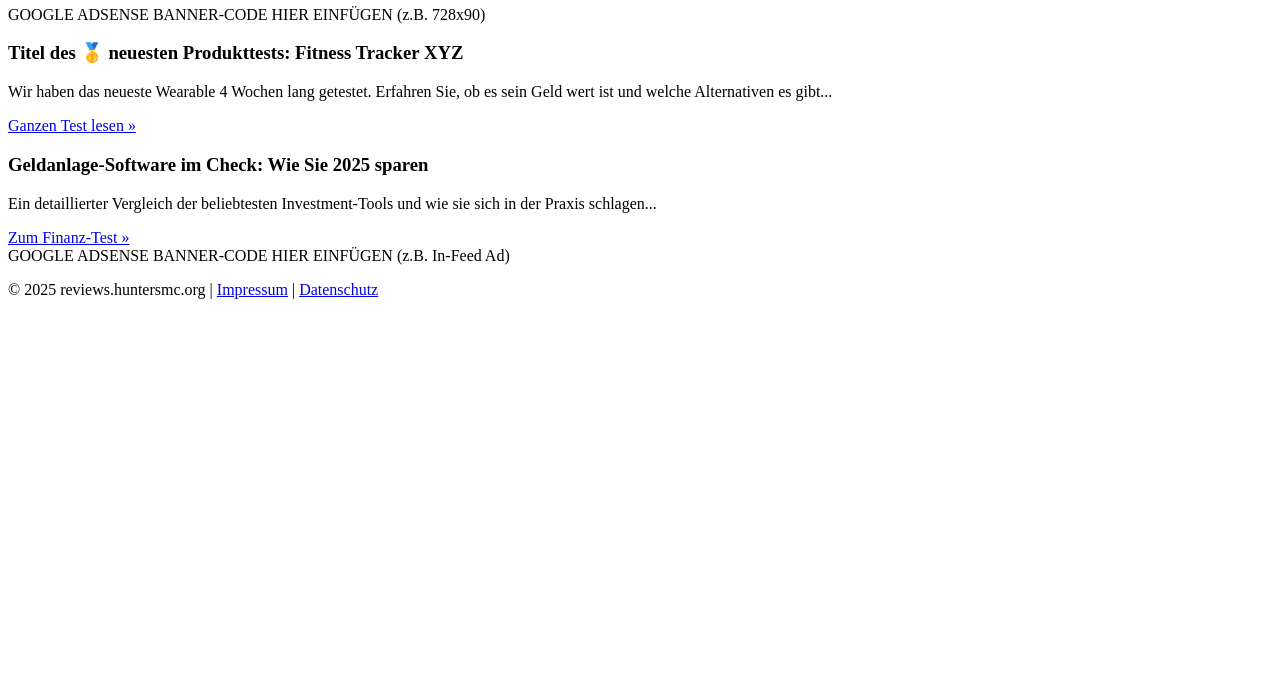
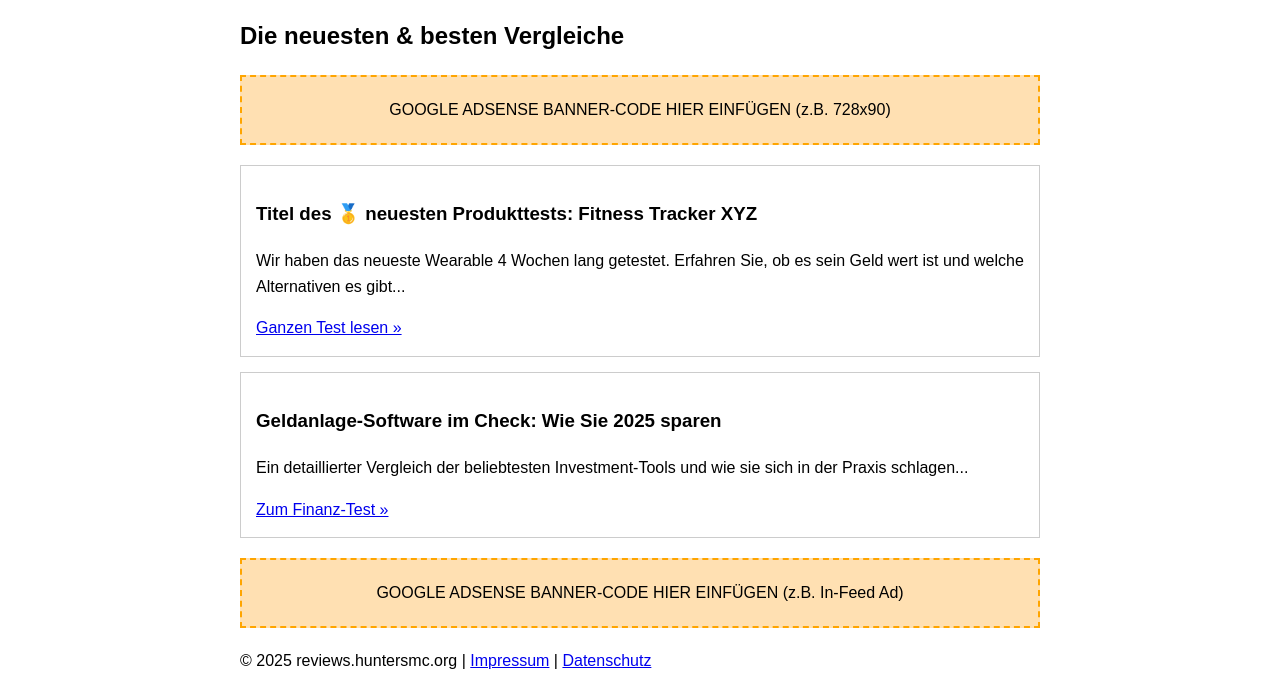
Before and after one commit to Huntersmc/reviews, a plain HTML site: page index.html in a window 1280 px wide. Shown: the part 159-848 px from the top of the page. Before the commit the page ends 800 px from the top, so only its background shows below. Drawn offline with Linux system fonts and the light colour scheme.

Commit message:
Update index.html

```diff
--- a/index.html
+++ b/index.html
@@ -6,7 +6,7 @@
     <title>Unabhängige Experten-Tests & Produkt-Reviews – reviews.huntersmc.org</title>
 
     <meta name="description" content="⭐️ Unabhängige Produkt- & Service-Tests: Finden Sie ehrliche Reviews zu Technik, Software, Finanzen und Lifestyle. Unsere detaillierten Vergleiche helfen Ihnen, die besten Kaufentscheidungen zu treffen. Lesen Sie Experten-Erfahrungen und sparen Sie Zeit & Geld. Jetzt die besten Empfehlungen entdecken!">
-    <link rel="stylesheet" href="assets/css/Homepage/styles.css">
+    <link rel="stylesheet" href="assets/css/Homepage/style.css">
 </head>
 <body>
 
```
